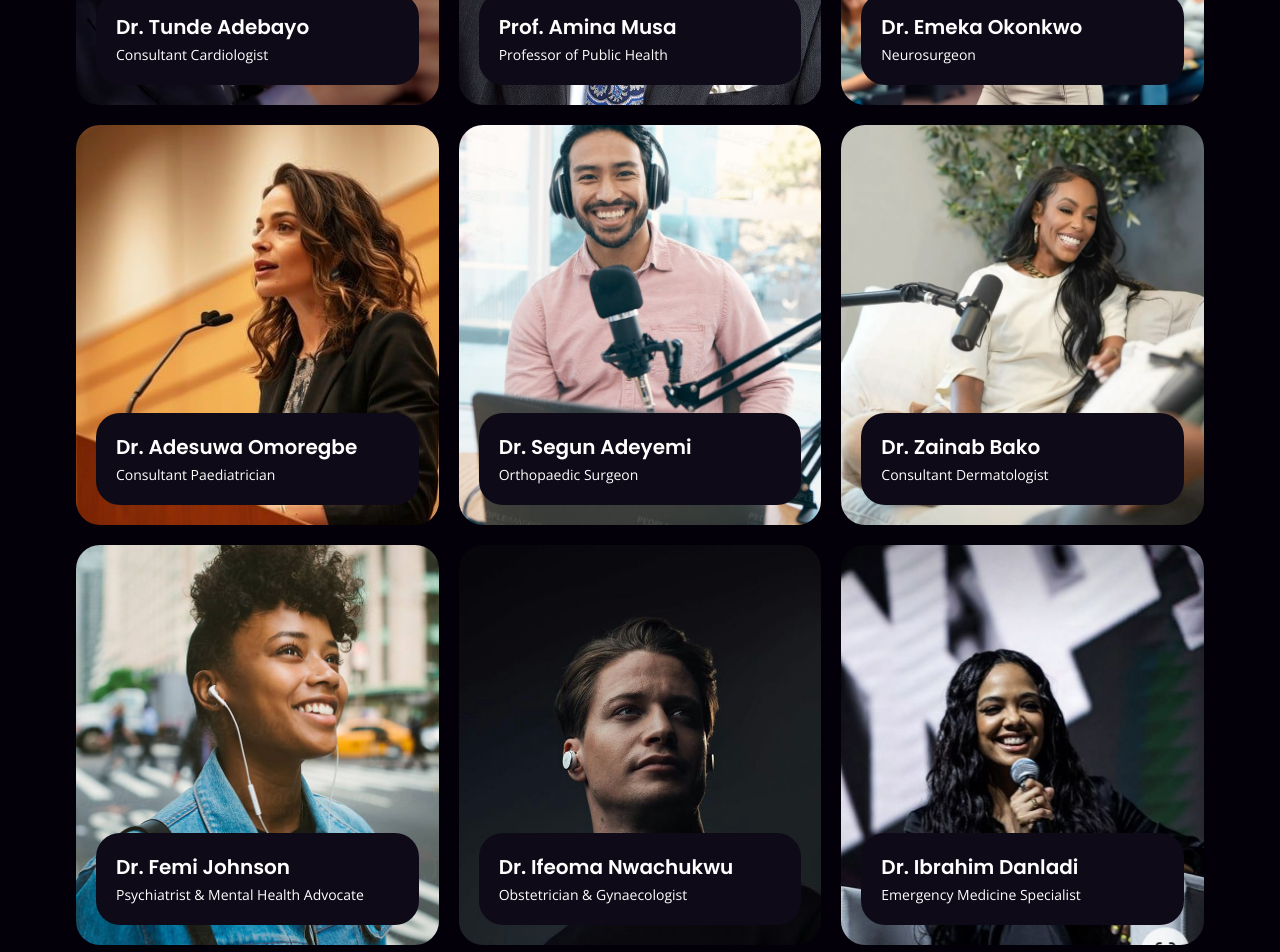
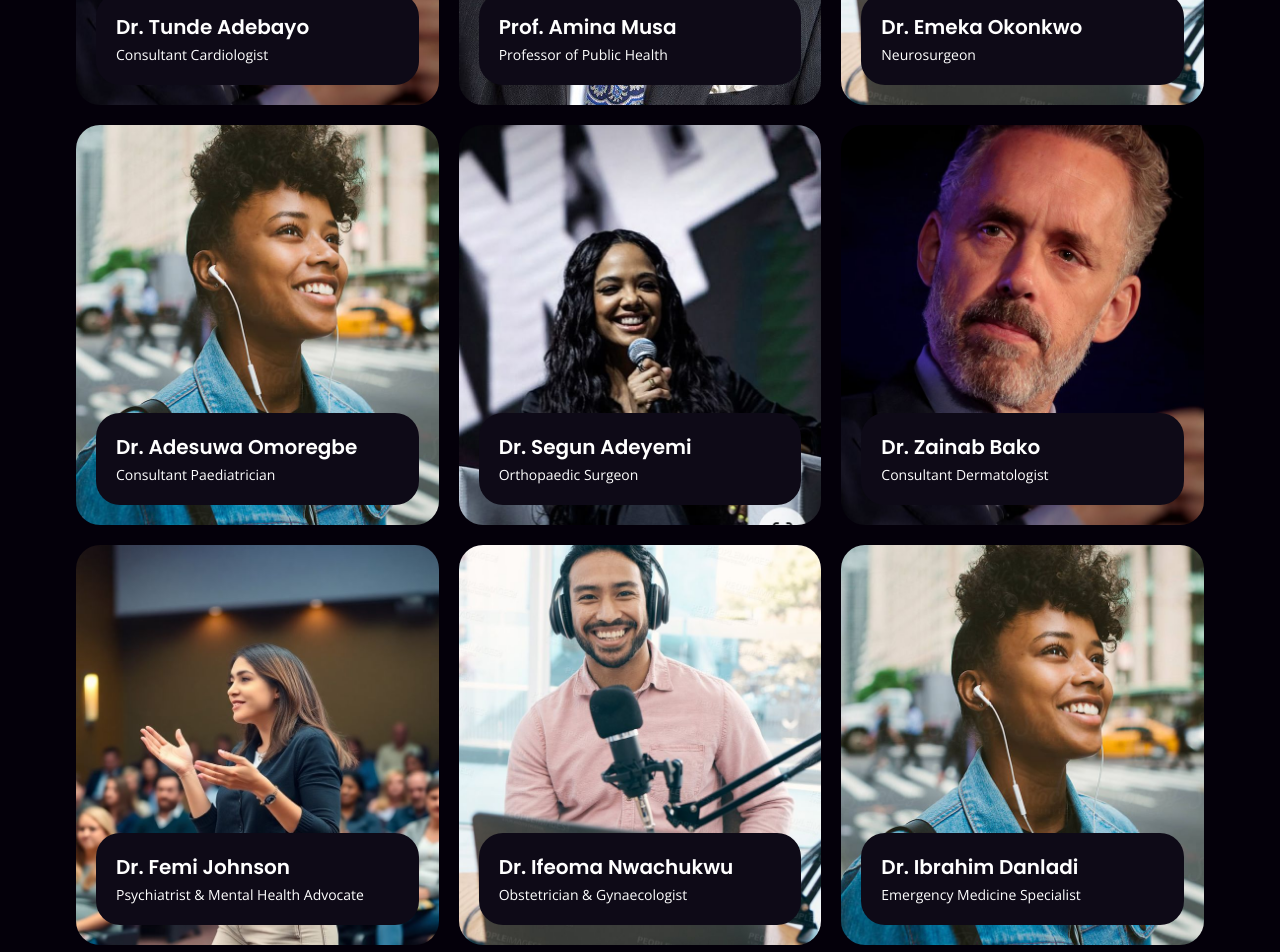
Before and after one commit to Chromax-design/cmda, a Next.js app: page / in a window 1280 px wide. Shown: the part 2220-3172 px from the top of the page. Built offline with nearby package versions, Linux system fonts and the light colour scheme.

Commit message:
updated design of modals, made the avatar reuseable

```diff
--- a/components/Eventcard.tsx
+++ b/components/Eventcard.tsx
@@ -40,7 +40,10 @@ const Eventcard = ({
           <p className="font-open-Sans text-sm line-clamp-2">
             {event.description}
           </p>
-          <button className="text-sm font-open-Sans uppercase text-[#B20D5D] font-semibold tracking-wider hover:text-white transition-all duration-200 ease-out cursor-pointer">
+          <button
+            className="text-sm font-open-Sans uppercase text-[#B20D5D] font-semibold tracking-wider hover:text-white transition-all duration-200 ease-out cursor-pointer"
+            onClick={openModal}
+          >
             learn more
           </button>
         </div>
--- a/components/SpeakerCard.tsx
+++ b/components/SpeakerCard.tsx
@@ -9,7 +9,7 @@ const SpeakerCard = ({
   speaker: Speaker;
   openModal: () => void;
 }) => {
-  const [hoveredSpeakerId, setHoveredSpeakerId] = useState<number | null>(null);
+  const [hoveredSpeakerId, setHoveredSpeakerId] = useState<string | null>(null);
   const isHovered = hoveredSpeakerId === speaker.id;
   return (
     <motion.div
@@ -32,7 +32,7 @@ const SpeakerCard = ({
       onMouseLeave={() => setHoveredSpeakerId(null)}
     >
       <motion.img
-        src={speaker.image}
+        src={speaker.images[0]}
         alt={speaker.name}
         className=" h-full w-full object-cover"
         initial={{ scale: 1 }}
--- a/data/data.ts
+++ b/data/data.ts
@@ -2,9 +2,9 @@ import { Event, Speaker, Tab } from "./types";
 
 export const speakers: Speaker[] = [
   {
-    id: 1,
+    id: "1",
     name: "Dr. Tunde Adebayo",
-    image: "/speakers/speaker_1.jpg",
+    images: ["/speakers/speaker_1.jpg", "/speakers/speaker_2.jpg"],
     dob: "1972-03-14",
     profession: "Consultant Cardiologist",
     mobile: "+2348012345678",
@@ -17,9 +17,9 @@ export const speakers: Speaker[] = [
     hobbies: ["Golf", "Reading biographies"],
   },
   {
-    id: 2,
+    id: " 2",
     name: "Prof. Amina Musa",
-    image: "/speakers/speaker_2.jpg",
+    images: ["/speakers/speaker_2.jpg", "/speakers/speaker_3.jpg"],
     dob: "1968-09-29",
     profession: "Professor of Public Health",
     mobile: "+2348076543210",
@@ -32,9 +32,9 @@ export const speakers: Speaker[] = [
     hobbies: ["Gardening", "Volunteering in rural health camps"],
   },
   {
-    id: 3,
+    id: "3",
     name: "Dr. Emeka Okonkwo",
-    image: "/speakers/speaker_3.jpg",
+    images: ["/speakers/speaker_5.jpg", "/speakers/speaker_6.jpg"],
     dob: "1980-06-22",
     profession: "Neurosurgeon",
     mobile: "+2348098765432",
@@ -47,9 +47,9 @@ export const speakers: Speaker[] = [
     hobbies: ["Classical music", "Sketching anatomy"],
   },
   {
-    id: 4,
+    id: "4",
     name: "Dr. Adesuwa Omoregbe",
-    image: "/speakers/speaker_4.jpg",
+    images: ["/speakers/speaker_7.jpg", "/speakers/speaker_8.jpg"],
     dob: "1985-11-17",
     profession: "Consultant Paediatrician",
     mobile: "+2348082233445",
@@ -62,9 +62,9 @@ export const speakers: Speaker[] = [
     hobbies: ["Cooking", "Children’s book writing"],
   },
   {
-    id: 5,
+    id: "5",
     name: "Dr. Segun Adeyemi",
-    image: "/speakers/speaker_5.jpg",
+    images: ["/speakers/speaker_9.jpg", "/speakers/speaker_10.jpg"],
     dob: "1976-01-04",
     profession: "Orthopaedic Surgeon",
     mobile: "+2348029876543",
@@ -77,9 +77,9 @@ export const speakers: Speaker[] = [
     hobbies: ["Cycling", "Medical innovation"],
   },
   {
-    id: 6,
+    id: "6",
     name: "Dr. Zainab Bako",
-    image: "/speakers/speaker_6.jpg",
+    images: ["/speakers/speaker_1.jpg", "/speakers/speaker_2.jpg"],
     dob: "1982-04-08",
     profession: "Consultant Dermatologist",
     mobile: "+2348095566778",
@@ -92,9 +92,9 @@ export const speakers: Speaker[] = [
     hobbies: ["Photography", "Podcasting"],
   },
   {
-    id: 7,
+    id: "7",
     name: "Dr. Femi Johnson",
-    image: "/speakers/speaker_7.jpg",
+    images: ["/speakers/speaker_3.jpg", "/speakers/speaker_4.jpg"],
     dob: "1979-12-01",
     profession: "Psychiatrist & Mental Health Advocate",
     mobile: "+2348034455667",
@@ -107,9 +107,9 @@ export const speakers: Speaker[] = [
     hobbies: ["Spoken word", "Urban farming"],
   },
   {
-    id: 8,
+    id: "8",
     name: "Dr. Ifeoma Nwachukwu",
-    image: "/speakers/speaker_8.jpg",
+    images: ["/speakers/speaker_5.jpg", "/speakers/speaker_6.jpg"],
     dob: "1988-07-15",
     profession: "Obstetrician & Gynaecologist",
     mobile: "+2348078899000",
@@ -122,9 +122,9 @@ export const speakers: Speaker[] = [
     hobbies: ["Singing", "Mentoring medical students"],
   },
   {
-    id: 9,
+    id: "9",
     name: "Dr. Ibrahim Danladi",
-    image: "/speakers/speaker_9.jpg",
+    images: ["/speakers/speaker_7.jpg", "/speakers/speaker_8.jpg"],
     dob: "1983-10-09",
     profession: "Emergency Medicine Specialist",
     mobile: "+2348066677889",
@@ -137,9 +137,9 @@ export const speakers: Speaker[] = [
     hobbies: ["Rescue simulation games", "Blogging"],
   },
   {
-    id: 10,
+    id: "10",
     name: "Prof. Clara Edet",
-    image: "/speakers/speaker_10.jpg",
+    images: ["/speakers/speaker_9.jpg", "/speakers/speaker_10.jpg"],
     dob: "1965-05-20",
     profession: "Professor of Pathology",
     mobile: "+2348023456789",
@@ -185,6 +185,7 @@ export const eventSchedule: Event[] = [
     description:
       "This session opens the conference with a heartfelt call to remember the spiritual foundation of the medical profession. Participants will be reminded that healing goes beyond prescriptions—it is a ministry of compassion and purpose. Dr. Grace Nwankwo will explore how Christian doctors can integrate faith into their work without compromising excellence. She'll share personal stories from the field and scriptures that anchor her calling.",
     speakers: {
+      id: "1",
       name: "Dr. Grace Nwankwo",
       profession: "Public Health Physician",
       images: ["/speakers/speaker_1.jpg", "/speakers/speaker_2.jpg"],
@@ -201,6 +202,7 @@ export const eventSchedule: Event[] = [
     description:
       "As medicine continues to evolve, Christian professionals must be grounded in unwavering moral values. This session explores current ethical dilemmas—such as end-of-life decisions, abortion, and confidentiality—through the lens of biblical truth. Dr. Samuel Odion brings years of bioethical practice into sharp focus, blending theology with healthcare realities. Attendees will leave equipped to stand firm when faith and medicine intersect.",
     speakers: {
+      id: "2",
       name: "Dr. Samuel Odion",
       profession: "Bioethicist",
       images: ["/speakers/speaker_3.jpg", "/speakers/speaker_4.jpg"],
@@ -217,6 +219,7 @@ export const eventSchedule: Event[] = [
     description:
       "The gospel and healthcare go hand in hand in rural and underserved communities. This session focuses on practical ways doctors and students can get involved in medical missions locally and globally. Dr. Chinyere Ogbu shares stories from her work in Northern Nigeria, where medicine has opened hearts to Christ. This session includes insights on funding, preparation, and long-term sustainability of mission projects.",
     speakers: {
+      id: "3",
       name: "Dr. Chinyere Ogbu",
       profession: "Missionary Doctor",
       images: ["/speakers/speaker_5.jpg", "/speakers/speaker_6.jpg"],
@@ -233,6 +236,7 @@ export const eventSchedule: Event[] = [
     description:
       "Being a Christian student in a demanding academic environment is a battle of focus, discipline, and faith. Dr. Paul Abiola shares his own struggles through medical school and how he overcame burnout, fear, and spiritual dryness. This session will offer strategies to maintain devotion, manage time effectively, and cultivate a God-centered mindset throughout your journey. It’s a lifeline for any student feeling overwhelmed or spiritually dry.",
     speakers: {
+      id: "4",
       name: "Dr. Paul Abiola",
       profession: "Consultant Surgeon",
       images: ["/speakers/speaker_7.jpg", "/speakers/speaker_8.jpg"],
@@ -249,6 +253,7 @@ export const eventSchedule: Event[] = [
     description:
       "Burnout among healthcare workers is at an all-time high, but God offers rest and renewal even in demanding seasons. Dr. Esther Idowu unpacks the signs of emotional, spiritual, and physical fatigue. Attendees will learn coping mechanisms rooted in Scripture, Sabbath principles, and fellowship. This session promises both comfort and tools for long-term resilience in your career and spiritual walk.",
     speakers: {
+      id: "5",
       name: "Dr. Esther Idowu",
       profession: "Clinical Psychologist",
       images: ["/speakers/speaker_9.jpg", "/speakers/speaker_10.jpg"],
@@ -265,6 +270,7 @@ export const eventSchedule: Event[] = [
     description:
       "Leadership in the medical field comes with influence—and temptations. Dr. Emmanuel Iroegbu speaks on how to lead teams, clinics, and departments with godly character and integrity. This session will guide aspiring leaders to stand for truth, justice, and service while refusing compromise. Expect wisdom for dealing with power, politics, and peer pressure in health institutions.",
     speakers: {
+      id: "6",
       name: "Dr. Emmanuel Iroegbu",
       profession: "Health Administrator",
       images: ["/speakers/speaker_1.jpg", "/speakers/speaker_2.jpg"],
@@ -281,6 +287,7 @@ export const eventSchedule: Event[] = [
     description:
       "The CMDA vision night is a prophetic, prayerful gathering for future healthcare revivalists. With worship, the Word, and a charge to impact nations, this closing session leaves no heart untouched. Dr. Blessing Odiase leads with stories of transformation and a reminder that medicine is a God-given platform for kingdom influence. Come ready to be filled and fired up for your next season.",
     speakers: {
+      id: "7",
       name: "Dr. Blessing Odiase",
       profession: "CMDA Zonal Coordinator",
       images: ["/speakers/speaker_3.jpg", "/speakers/speaker_4.jpg"],
@@ -297,6 +304,7 @@ export const eventSchedule: Event[] = [
     description:
       "How can Christian values shine in secular hospitals and global health institutions? Dr. Tobi Ajayi shares real-world experiences of faith under pressure in international hospitals. This session equips believers with courage to speak up, live boldly, and remain unashamed in professional spaces that often reject biblical truth. Expect apologetics, workplace strategies, and encouragement for spiritual stamina.",
     speakers: {
+      id: "8",
       name: "Dr. Tobi Ajayi",
       profession: "Internal Medicine Specialist",
       images: ["/speakers/speaker_5.jpg", "/speakers/speaker_6.jpg"],
@@ -313,6 +321,7 @@ export const eventSchedule: Event[] = [
     description:
       "Can prayer make a clinical difference? Dr. Deborah Fola shares research-backed and personal stories on the power of intercession in medicine. From praying silently over patients to building a prayer culture in hospital teams, this session will open your heart to the supernatural dimension of healing. Come learn how to intercede in love, faith, and confidentiality.",
     speakers: {
+      id: "9",
       name: "Dr. Deborah Fola",
       profession: "Family Physician",
       images: ["/speakers/speaker_7.jpg", "/speakers/speaker_8.jpg"],
@@ -329,6 +338,7 @@ export const eventSchedule: Event[] = [
     description:
       "Christian medical professionals often struggle to balance love, ministry, and their medical calling. This session dives deep into building godly relationships and marriages while staying committed to purpose. Drs. Charles and Lydia Oche, a medical couple, will share how they’ve handled dating, raising kids, and serving in missions together. It’s fun, real, and full of wisdom for singles and couples alike.",
     speakers: {
+      id: "10",
       name: "Dr. Charles & Dr. Lydia Oche",
       profession: "Medical Missionaries",
       images: ["/speakers/speaker_9.jpg", "/speakers/speaker_10.jpg"],
```
Also changed, not shown: components/Avatar.tsx (added, +36 -0 lines), components/EventModal.tsx (+14 -45 lines), components/SpeakerModal.tsx (+11 -31 lines), data/types.ts (+13 -13 lines).
